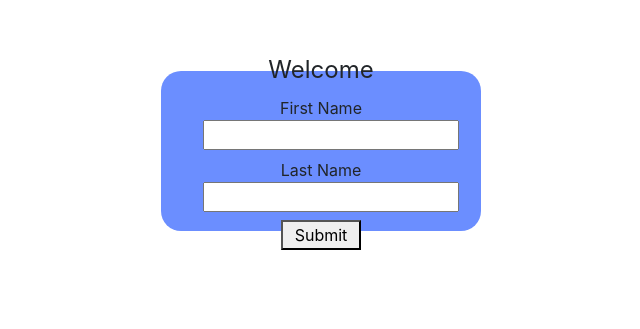
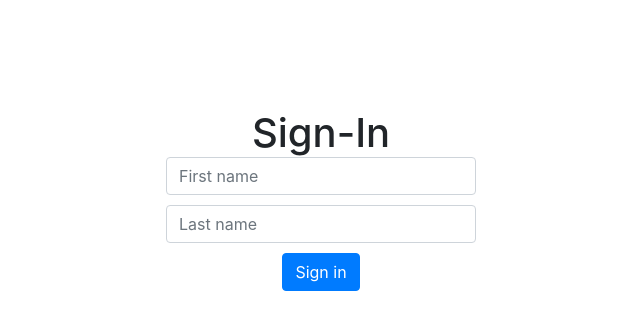
Before and after one commit to rigrergl/Financial-Atlas, a React (Create React App) app: page / in a window 1280 px wide. Shown: the part 121-450 px from the top of the page, without its empty margins (319-959 px from the left). Built offline with nearby package versions, Linux system fonts and the light colour scheme.

Commit message:
Updated the Login Page

```diff
--- a/src/App.js
+++ b/src/App.js
@@ -21,7 +21,7 @@ function App() {
             </Route>
 
             <Route path="/">
-               <Login />
+              <Login />
             </Route>
           </Switch>
         </div>
--- a/src/components/Login.js
+++ b/src/components/Login.js
@@ -1,26 +1,41 @@
 import React from "react";
 import "../styles/login.css";
+import Col from "react-bootstrap/Col";
+import Form from "react-bootstrap/Form";
+import Row from "react-bootstrap/Row";
+import Button from "react-bootstrap/Button";
 
 const Login = () => {
   return (
-    <div>
-      <div className="main">
-        <form action="#">
-          <fieldset>
-            <legend>Welcome</legend>
-            <label>
-              First Name
-              <input className="input" type="text" />
-            </label>
-            <label>
-              Last Name
-              <input className="input" type="text" />
-            </label>
-            <br />
-            <button className="button" >Submit</button>
-          </fieldset>
-        </form>
-      </div>
+    <div className="login">
+      <Form style={{ width: "40vh" }}>
+        <h1 style={{ margin: "0 auto" }}>Sign-In</h1>
+        <Row>
+          <Col
+            style={{
+              marginBottom: "10px",
+              marginRight: "5px",
+              marginLeft: "5px",
+            }}
+          >
+            <Form.Control placeholder="First name" />
+          </Col>
+        </Row>
+        <Row>
+          <Col
+            style={{
+              marginBottom: "10px",
+              marginRight: "5px",
+              marginLeft: "5px",
+            }}
+          >
+            <Form.Control placeholder="Last name" />
+          </Col>
+        </Row>
+      </Form>
+      <Form>
+        <Button type="submit">Sign in</Button>
+      </Form>
     </div>
   );
 };
--- /dev/null
+++ b/src/components/MonthlyView/Heading.js
@@ -0,0 +1,26 @@
+import React from "react";
+
+function Heading() {
+  const date = new Date();
+  const currentTime = date.getHours();
+  let greeting;
+
+  if (currentTime < 12) {
+    greeting = "Good Morning";
+  } else if (currentTime < 18) {
+    greeting = "Good Afternoon";
+  } else {
+    greeting = "Good Night";
+  }
+
+  return (
+    <div>
+      <h1 className="heading">
+        {greeting}, <i>user</i>{" "}
+      </h1>
+      <p>How much money would you like to transfer today?</p>
+    </div>
+  );
+}
+
+export default Heading;
--- a/src/components/MonthlyView/MonthlyView.js
+++ b/src/components/MonthlyView/MonthlyView.js
@@ -8,7 +8,7 @@ import Row from "react-bootstrap/Row";
 //Custom components
 import Checking from "./Checking";
 import Savings from "./Savings";
-
+import Transfer from "./Transfer";
 import "../../styles/MonthlyView.css";
 
 export default function MonthlyView() {
@@ -24,11 +24,10 @@ export default function MonthlyView() {
             <Checking checkingAmt={checkingAmt} />
           </Row>
 
-
-
           <div className="advanceButtonContainer">
             <Button className="advanceButton">Advance Month</Button>
           </div>
+          <Transfer />
         </Container>
       </div>
     </div>
--- /dev/null
+++ b/src/components/MonthlyView/Transfer.js
@@ -0,0 +1,32 @@
+import React from "react";
+import Heading from "./Heading";
+import InputGroup from "react-bootstrap/InputGroup";
+import FormControl from "react-bootstrap/FormControl";
+import Button from "react-bootstrap/Button";
+
+const Transfer = () => {
+  return (
+    <div>
+      <p>
+        <Heading />
+      </p>
+      <InputGroup className="mb-3">
+        <InputGroup.Prepend>
+          <InputGroup.Text>$</InputGroup.Text>
+        </InputGroup.Prepend>
+        <FormControl aria-label="Amount (to the nearest dollar)" />
+        <InputGroup.Append>
+          <InputGroup.Text>.00</InputGroup.Text>
+        </InputGroup.Append>
+      </InputGroup>
+      <Button variant="outline-danger" style={{ marginRight: "5px" }}>
+        Cancel
+      </Button>{" "}
+      <Button variant="outline-info" style={{ marginRight: "5px" }}>
+        Transfer
+      </Button>{" "}
+    </div>
+  );
+};
+
+export default Transfer;
--- a/src/styles/MonthlyView.css
+++ b/src/styles/MonthlyView.css
@@ -1,5 +1,5 @@
 .advanceButtonContainer {
-  text-align: center !important;
+    text-align: center !important;
 }
 
 .advanceButton {
--- a/src/styles/login.css
+++ b/src/styles/login.css
@@ -1,18 +1,7 @@
-.main {
+.login {
     border-radius: 20px;
     height: 20vh;
     width: 40vh;
-    display: flex;
-    align-items: center;
-    background-color: #6b8eff;
     margin: auto;
-    margin-top: 15%;
+    margin-top: 18%;
 }
-
-.input {
-    margin-left: 20px;
-}
-
-.button {
-    width: 10vh;
-}
```
Also changed, not shown: src/components/MonthlyView/Prize.js (added, +49 -0 lines), src/components/MonthlyView/Welcome.js (added, +13 -0 lines).
